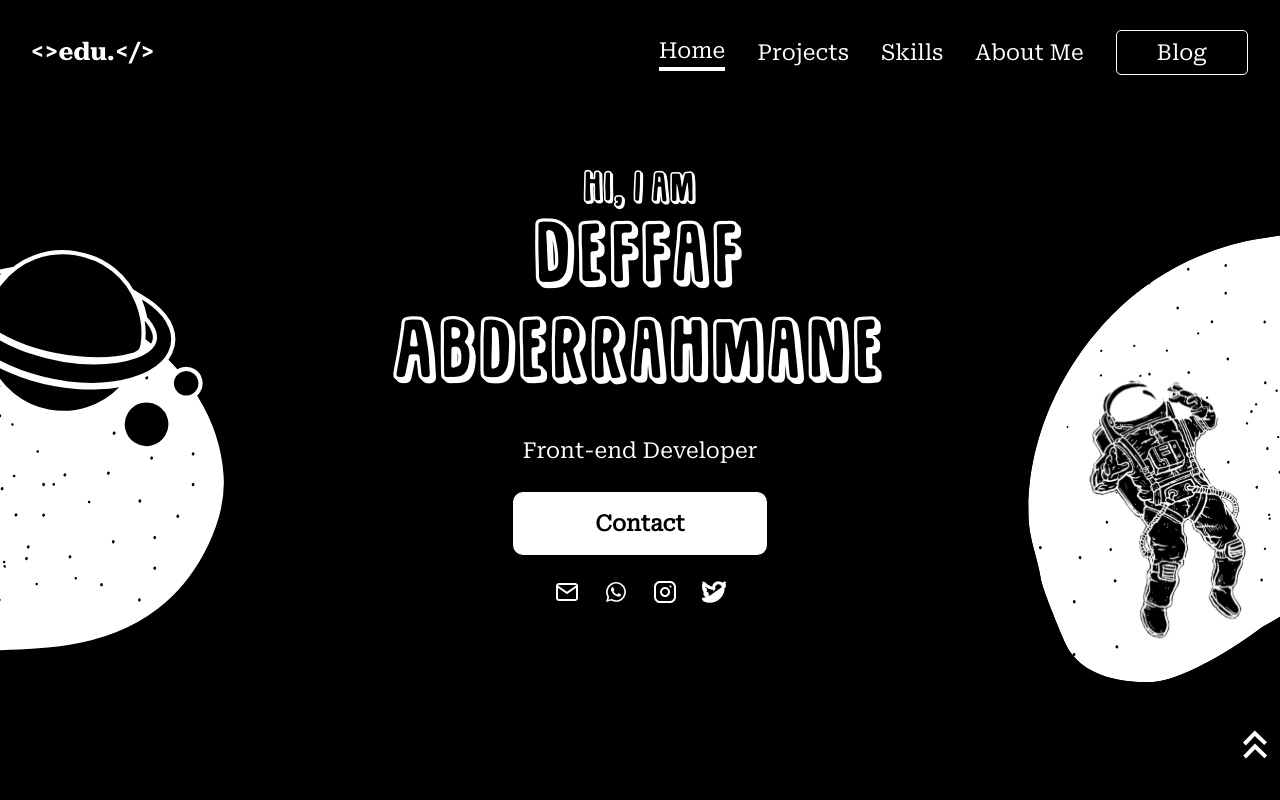
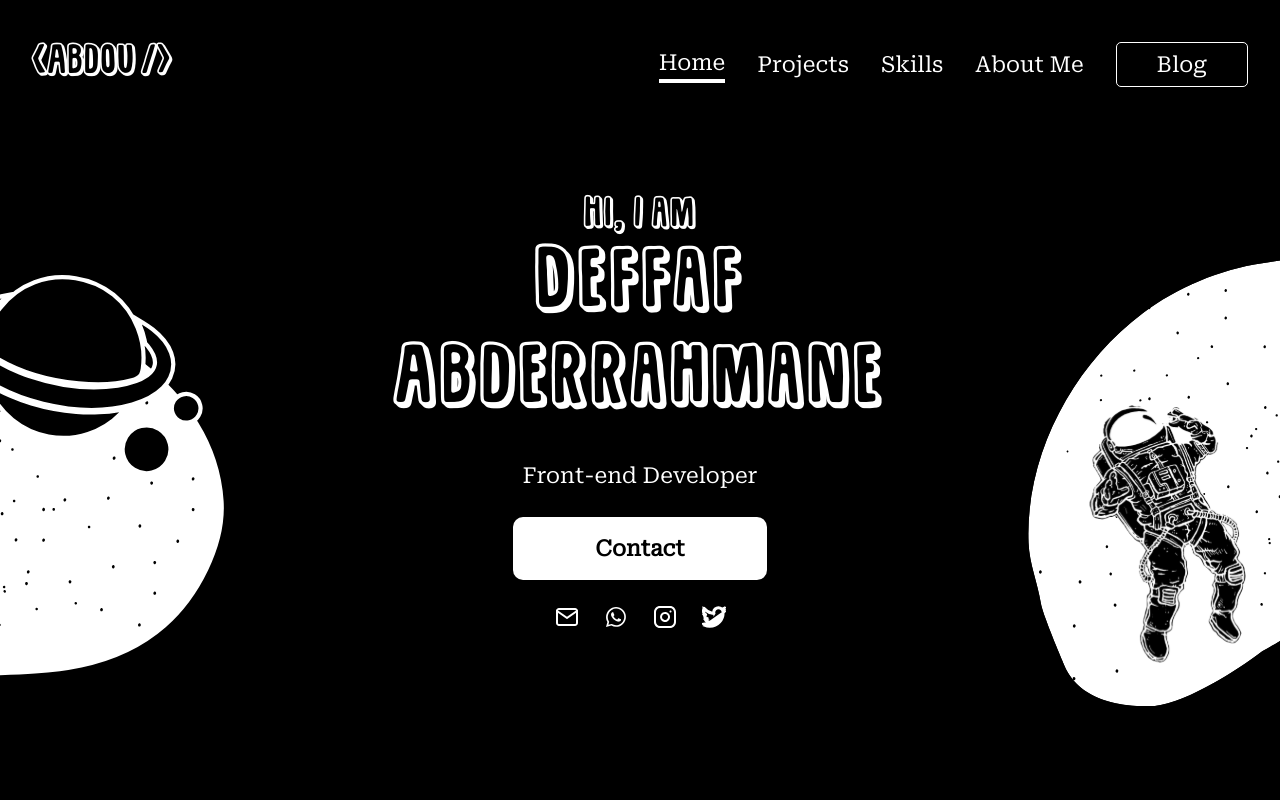
Before and after one commit to Abderrahmane-Deffaf/Abderrahmane-Deffaf, a React (Vite) app: page / in a window 1280 px wide. Shown: the top 800 px of the page. Built offline with nearby package versions, Linux system fonts and the light colour scheme.

Commit message:
changing the logo

```diff
--- a/index.html
+++ b/index.html
@@ -6,6 +6,7 @@
     <link rel="stylesheet" href="./src/style/index.css" />
     <link rel="preconnect" href="https://fonts.googleapis.com" />
     <link rel="preconnect" href="https://fonts.gstatic.com" crossorigin />
+    <link rel="icon" href="./src/assets/logo.svg">
     <link
       href="https://fonts.googleapis.com/css2?family=DM+Sans:wght@700&family=Inter:wght@600;700&family=Roboto+Serif&family=Roboto+Slab:wght@400;900&display=swap"
       rel="stylesheet"
--- a/src/App.jsx
+++ b/src/App.jsx
@@ -1,4 +1,4 @@
-import React, { useState } from 'react'
+import React from 'react'
 import {createRoot} from 'react-dom/client'
 import Navbar from './components/Navbar';
 import Hero from './components/Hero';
@@ -6,24 +6,12 @@ import Projects from './components/Projects';
 import Skills from './components/Skills';
 import Who from './components/Who';
 import Footer from './components/Footer';
-import arrowUp from './assets/icons/arrowUp.svg'
-
 const App = () => {
 
   return (
     <div
       className="m-auto  max-w-[1620px]"
     >
-      <div className="fixed  right-0 top-[90%] z-20">
-        <a
-          href="#navbar"
-        >
-          <img className="  " src={arrowUp} alt="arrowup" />
-          <span aria-hidden="true" className="hidden">
-            scroll to navbar
-          </span>
-        </a>
-      </div>
       <Navbar />
       <Hero />
       <Projects />
--- a/src/components/Navbar.jsx
+++ b/src/components/Navbar.jsx
@@ -1,6 +1,5 @@
 import React, { useState } from "react";
 import { links } from "../Text/navbar";
-import logo from "../assets/logo.svg";
 import menu from "../assets/menu.svg";
 import close from "../assets/close.svg";
 import Socials from "../subComponents/Socials";
@@ -25,14 +24,16 @@ const Navbar = () => {
 
   return (
     <div id="navbar">
-      <ul className=" flex px-[2rem]  justify-between  ">
+      <ul className=" flex justify-between  px-[2rem]  ">
         <ul className="flex h-fit w-full items-center justify-between py-[2.56rem]  laptop:w-fit">
           <li>
-            <a>
-              <img alt="logo" src={logo} />
+            <a href="#navbar" >
+              <p className=" whitespace-nowrap text-[1.5rem] laptop:text-[2rem] font-Sugarpunch">
+                &lt;Abdou /&gt;
+              </p>
             </a>
           </li>
-          <li className=" laptop:hidden" onClick={() => dropmenu()}>
+          <li tabIndex={0} className=" laptop:hidden"  onKeyDown={()=> dropmenu()} onClick={() => dropmenu()}>
             <img alt="burger menu" src={icon} />
           </li>
         </ul>
```
Also changed, not shown: src/assets/logo.svg.
